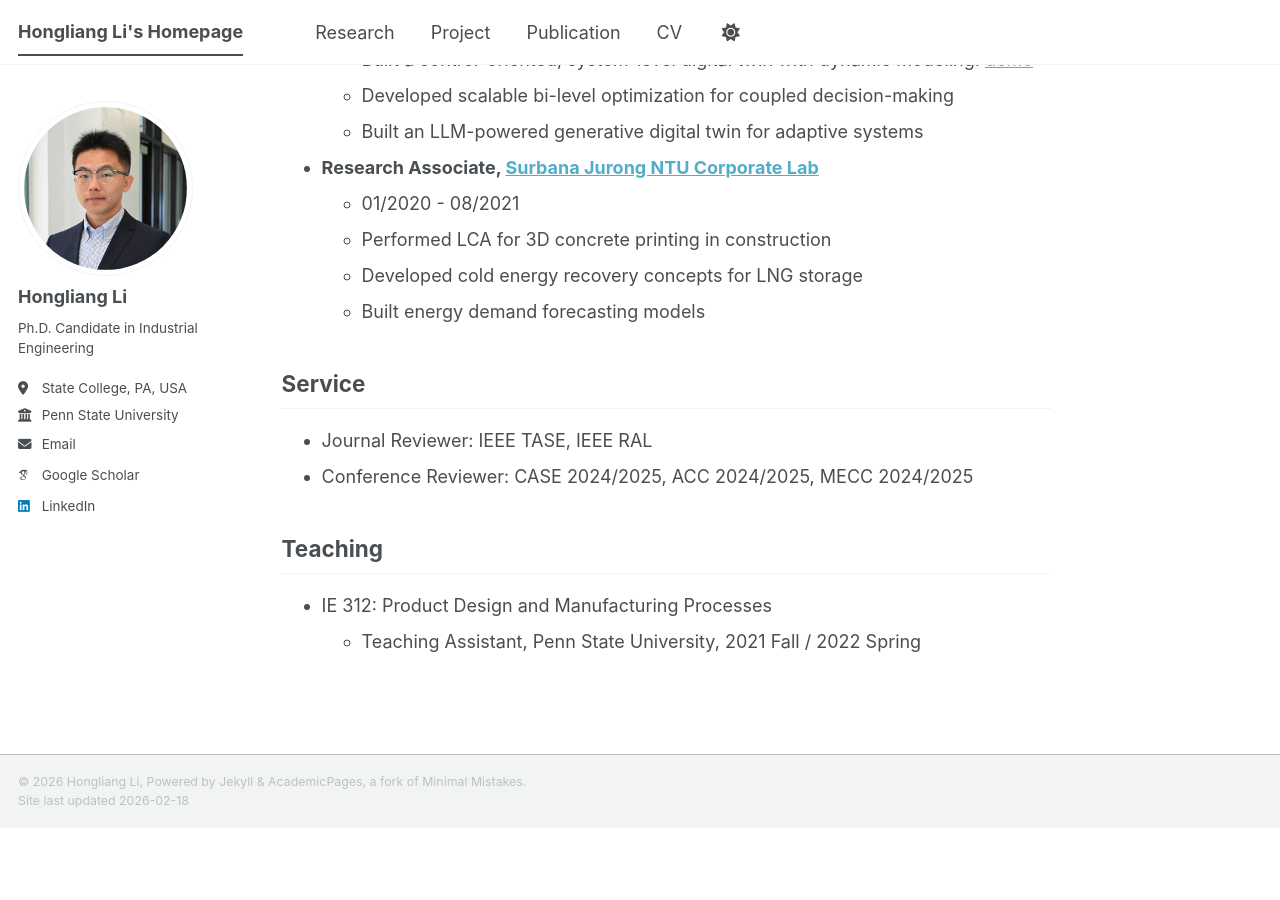
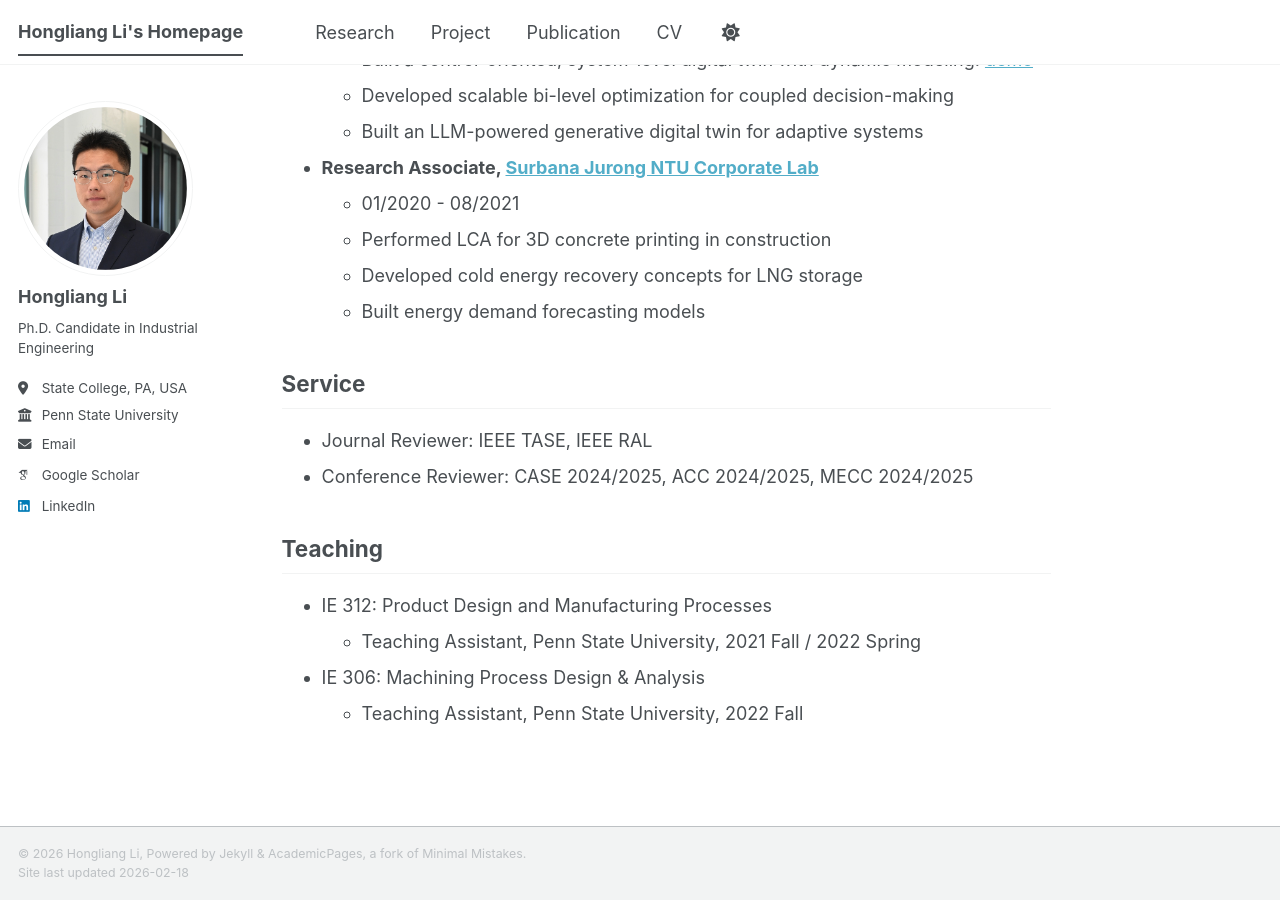
Before and after one commit to HongliangLiPSU/honglianglipsu.github.io, a Jekyll site: the page built from _pages/about.md, in a window 1280 px wide and 900 px high, scrolled down 1067 px. Built offline with Jekyll 4.4.1, drawn with Linux system fonts in a browser that asks for light colours; some web fonts are replaced; a script bundle is joined from its source files by our own code; library files that are not in the unit come from our copies; before the commit the page ends 1895 px from its top, so only the background shows below that.

Commit message:
add teaching experience for IE 306 course in about.md

```diff
--- a/_pages/about.md
+++ b/_pages/about.md
@@ -40,3 +40,6 @@ I am a fifth-year Ph.D. candidate at Penn State University, advised by [Prof. Il
 ## Teaching
 - IE 312: Product Design and Manufacturing Processes
   - Teaching Assistant, Penn State University, 2021 Fall / 2022 Spring
+
+- IE 306: Machining Process Design & Analysis
+  - Teaching Assistant, Penn State University, 2022 Fall
```
